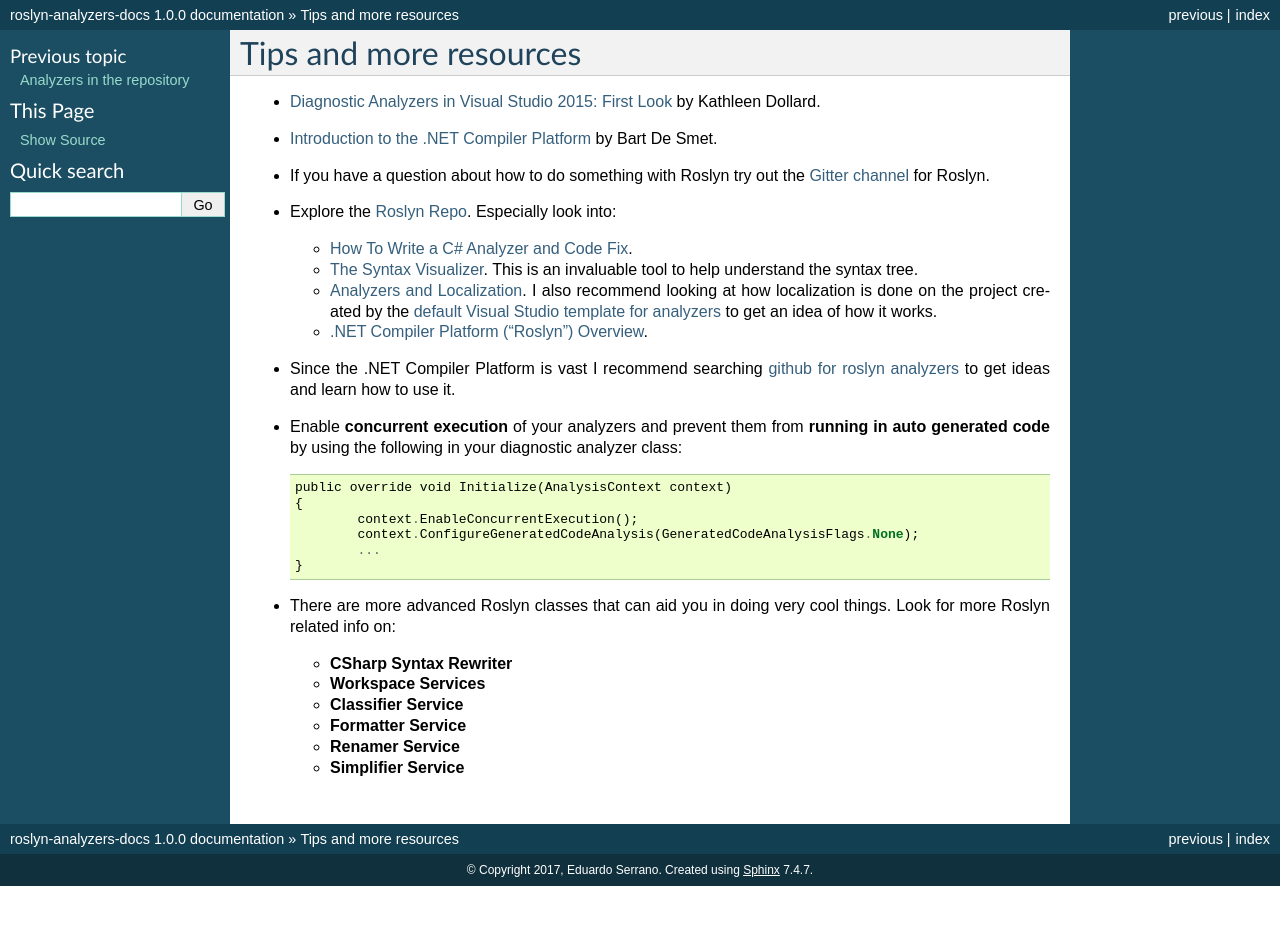
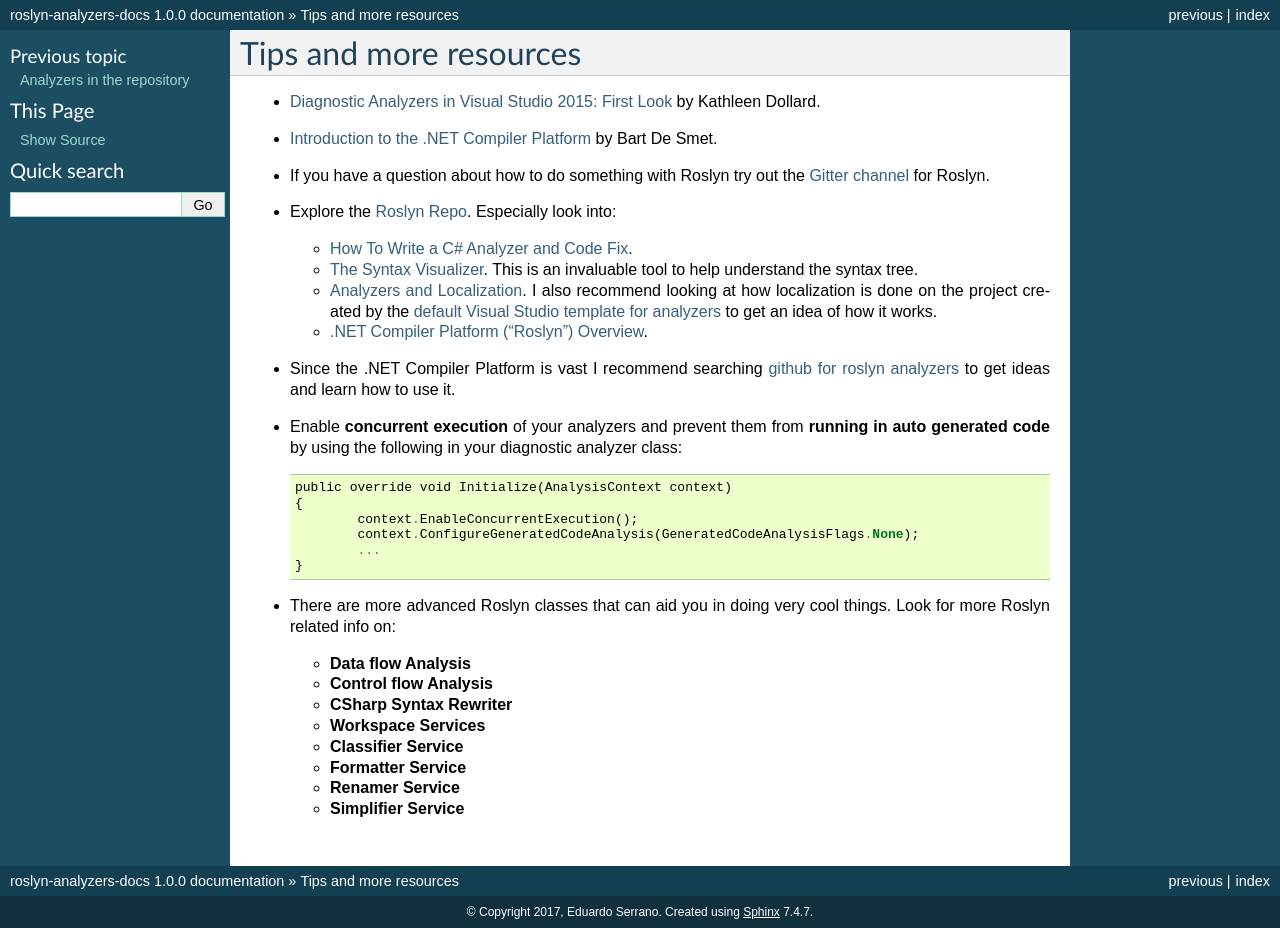
Before and after one commit to edumserrano/roslyn-analyzers, a Sphinx documentation site: the page built from Docs/source/tips-and-resources.rst, in a window 1280 px wide. Built offline with Sphinx 7.4.7, drawn with Linux system fonts in a browser that asks for light colours; before the commit the page ends 900 px from its top, so only the background shows below that.

Commit message:
updated docs

```diff
--- a/Docs/source/tips-and-resources.rst
+++ b/Docs/source/tips-and-resources.rst
@@ -29,6 +29,8 @@
 
 * There are more advanced Roslyn classes that can aid you in doing very cool things. Look for more Roslyn related info on:
 
+  * **Data flow Analysis**
+  * **Control flow Analysis**
   * **CSharp Syntax Rewriter**
   * **Workspace Services**
   * **Classifier Service**
```
